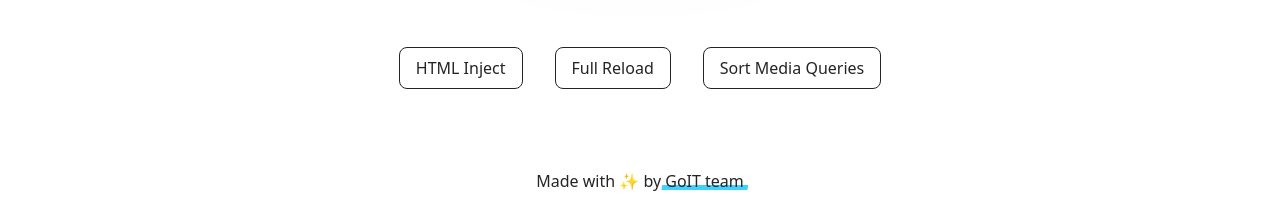
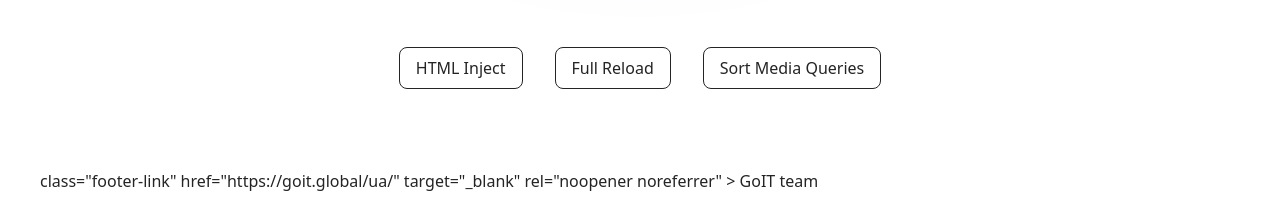
Before and after one commit to Kamila-Li/goit-js-hw-11, a plain HTML site: page index.html in a window 1280 px wide. Shown: the part 587-800 px from the top of the page. Drawn offline with Linux system fonts and the light colour scheme.

Commit message:
Deploying to gh-pages from @ Kamila-Li/goit-js-hw-11@78dd40239ad6bc23c56dccd89650e0b1cd4cc790 🚀

```diff
--- a/index.html
+++ b/index.html
@@ -109,9 +109,7 @@
 
     <footer class="footer">
   <div class="container">
-    <p class="footer-desc">
-      Made with ✨ by
-      <a
+
         class="footer-link"
         href="https://goit.global/ua/"
         target="_blank"
```
Also changed, not shown: page-2.html (+1 -3 lines), page-3.html (+1 -3 lines).
